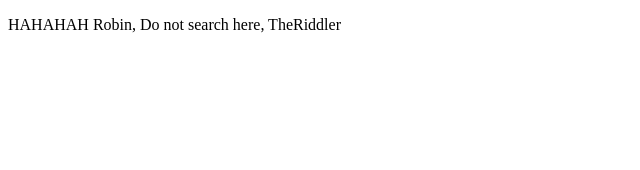
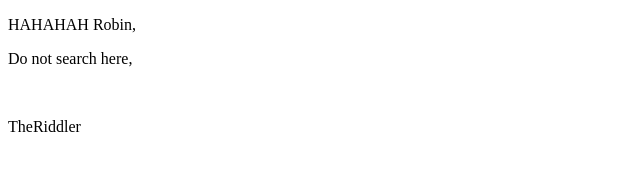
Before and after one commit to RobinCaptain/RobinCaptain.github.io, a plain HTML site: page index.html in a window 1280 px wide. Shown: the whole page, without its empty margins (0-640 px from the left). Drawn offline with Linux system fonts and the light colour scheme.

Commit message:
Update index.html

```diff
--- a/index.html
+++ b/index.html
@@ -6,14 +6,10 @@
     <title>To Robin</title>
 </head>
 <body>
-
-    <p>
-        HAHAHAH Robin,
-        Do not search here,
-        TheRiddler
-    </p>
-
-
+    <p>HAHAHAH Robin,</p>
+    <p>Do not search here,</p>
+    <br>
+    <p>TheRiddler</p>
 </body>
     <!-- wanna know a secret Robin? -->
     <!-- .... - - .--. ... ---... -..-. -..-. .-.. ---.. .-.-.- -. ..- -..-. ... .... .. ..-. -->
```
